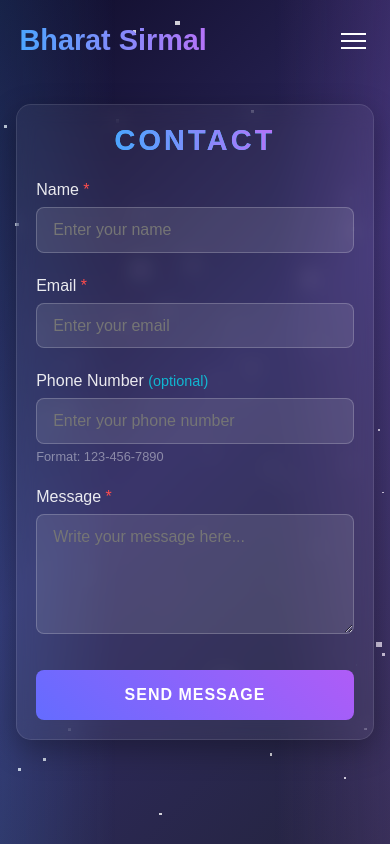
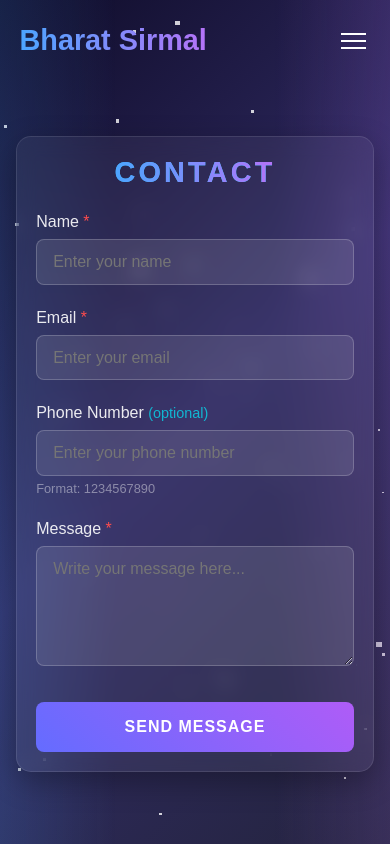
Before and after one commit to Sirmalfile/sirmal-portfolio, a React (Vite) app: page /contact in a window 390 px wide. Built offline with nearby package versions, Linux system fonts and the light colour scheme.

Commit message:
Improved responsive design and fixed grid layouts

```diff
--- a/src/components/Contact.jsx
+++ b/src/components/Contact.jsx
@@ -53,8 +53,8 @@ const Contact = () => {
     } else if (!/^[^\s@]+@[^\s@]+\.[^\s@]+$/.test(formData.email)) {
       newErrors.email = 'Please enter a valid email';
     }
-    if (formData.phone && !/^\d{3}-\d{3}-\d{4}$/.test(formData.phone)) {
-      newErrors.phone = 'Please use format: 123-456-7890';
+    if (formData.phone && !/^\d{3}\d{3}\d{4}$/.test(formData.phone)) {
+      newErrors.phone = 'Please use format: 1234567890';
     }
     if (!formData.message.trim()) newErrors.message = 'Message is required';
 
@@ -118,7 +118,7 @@ const Contact = () => {
               <div className="form-group">
                 <label htmlFor="phone">Phone Number <span className="optional">(optional)</span></label>
                 <input type="tel" id="phone" name="phone" value={formData.phone} onChange={handleChange} placeholder="Enter your phone number" pattern="[0-9]{3}-[0-9]{3}-[0-9]{4}" className={errors.phone ? 'error' : ''} />
-                <small className="hint">Format: 123-456-7890</small>
+                <small className="hint">Format: 1234567890</small>
                 {errors.phone && <span className="error-message">{errors.phone}</span>}
               </div>
 
--- a/src/styles/styles.css
+++ b/src/styles/styles.css
@@ -831,6 +831,7 @@ span {
 
 /* ===== CONTENT CONTAINER ===== */
 .contact-container {
+  margin-top: 4rem;
   max-width: 600px;
   width: 100%;
   background: rgba(255, 255, 255, 0.05);
@@ -1223,6 +1224,7 @@ textarea {
 
   /* Contact section */
   .contact-container {
+    margin-top: 4rem;
     padding: 1.5rem;
   }
 
```
